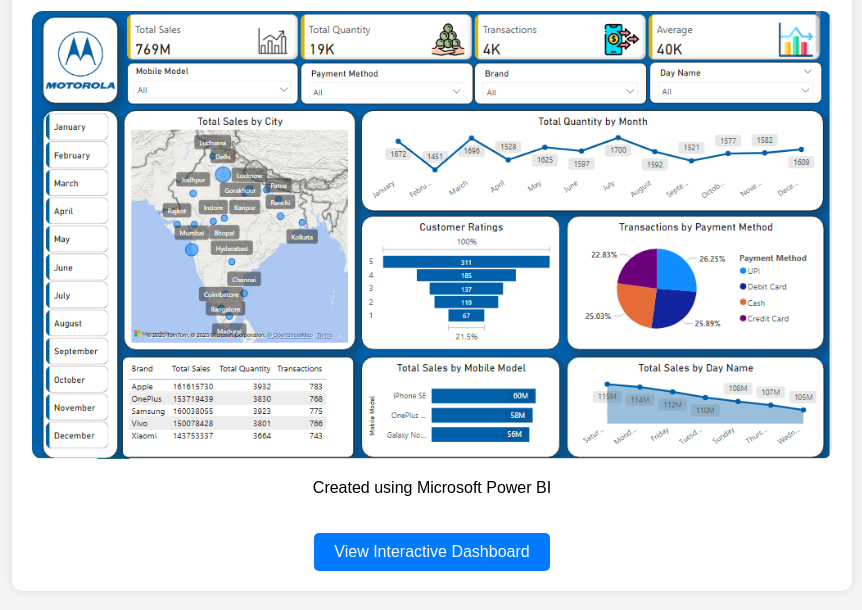
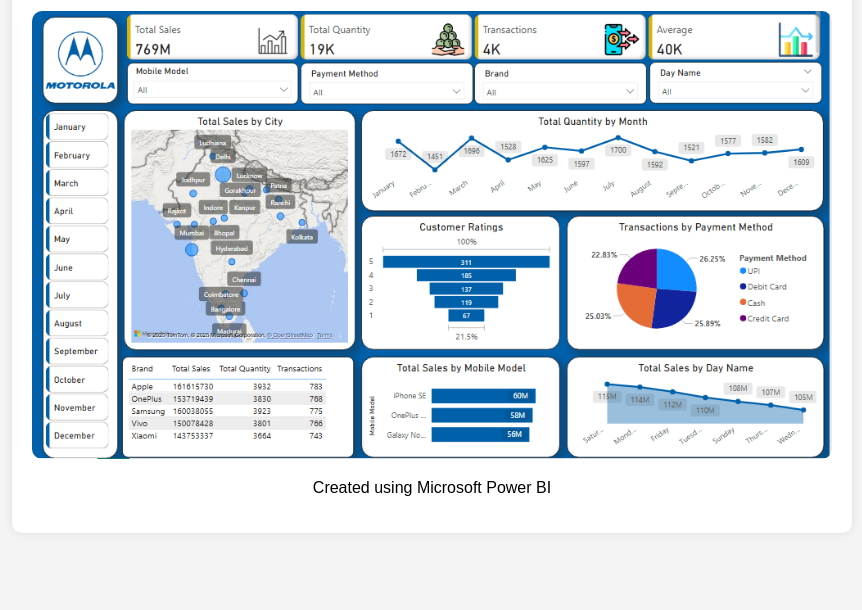
Before and after one commit to Amangoswami01/mobile-sales-dashboard, a plain HTML site: page index.html in a window 1280 px wide. Shown: the part 120-730 px from the top of the page, without its empty margins (208-1070 px from the left). Drawn offline with Linux system fonts and the light colour scheme.

Commit message:
Update index.html

```diff
--- a/index.html
+++ b/index.html
@@ -28,19 +28,6 @@
             border-radius: 10px;
             margin-top: 10px;
         }
-        .btn {
-            display: inline-block;
-            margin-top: 20px;
-            padding: 10px 20px;
-            background-color: #007bff;
-            color: white;
-            text-decoration: none;
-            border-radius: 5px;
-            transition: 0.3s;
-        }
-        .btn:hover {
-            background-color: #0056b3;
-        }
         .fade-in {
             opacity: 0;
             transform: translateY(20px);
@@ -58,7 +45,6 @@
         <h1>📊 Mobile Sales Data Dashboard</h1>
         <img src="dashboard-image.png" alt="Mobile Sales Dashboard">
         <p>Created using Microsoft Power BI</p>
-        <a href="https://your-powerbi-link.com" class="btn" target="_blank">View Interactive Dashboard</a>
     </div>
 
     <script>
```
